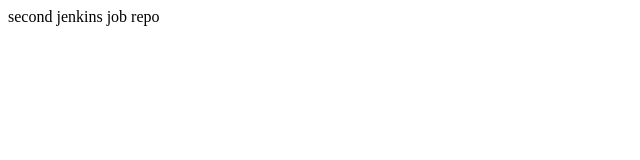
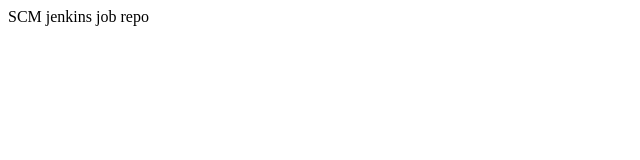
Before and after one commit to MohammedAnjar/demo-repo, a plain HTML site: page index.html in a window 1280 px wide. Shown: the full height of the page, 0-640 px from the left. Drawn offline with Linux system fonts and the light colour scheme.

Commit message:
Update index.html

```diff
--- a/index.html
+++ b/index.html
@@ -1,3 +1,3 @@
 <html>
-  <body>second jenkins job repo</body>
+  <body>SCM jenkins job repo</body>
 </html>
```
